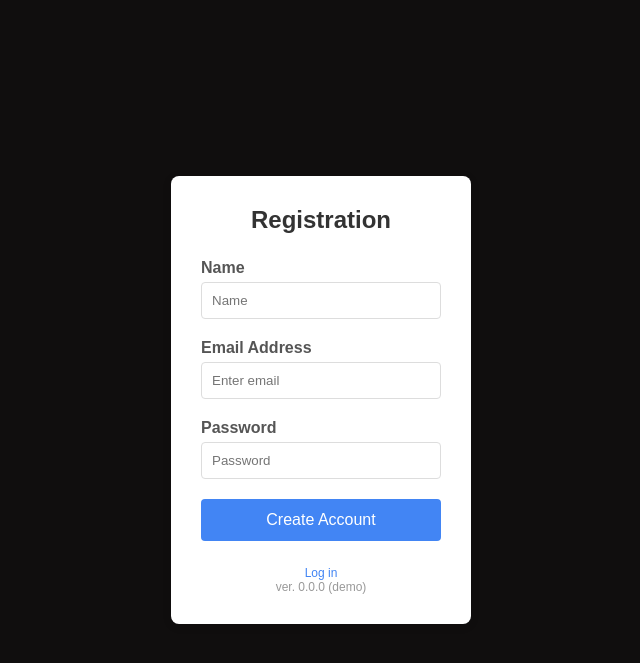
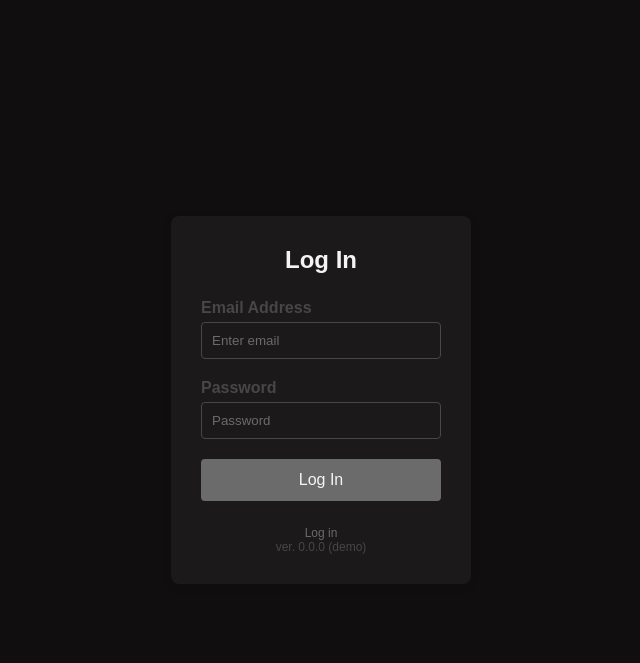
Before and after one commit to kutmanm/ChatProject, a Python web app: template templates/login.html in a window 1280 px wide. Shown: the top 663 px of the page, without its empty margins (319-959 px from the left). Run offline with Jinja, Linux system fonts and the light colour scheme; the template is opened without the code that fills it, so the values that code supplies are empty.

Commit message:
Починил css, окно логина, окно регистрации

```diff
--- a/static/style.css
+++ b/static/style.css
@@ -9,7 +9,7 @@ body {
 }
 
 .login-container {
-    background-color: white;
+    background-color: #1b1919; /* фон окна */
     padding: 30px;
     border-radius: 8px;
     box-shadow: 0 2px 10px rgba(0, 0, 0, 0.1);
@@ -21,7 +21,7 @@ h1 {
     margin-top: 0;
     margin-bottom: 25px;
     font-size: 24px;
-    color: #333;
+    color: #f4f4f4; /* цвет текста */
 }
 
 .input-group {
@@ -33,22 +33,28 @@ label {
     display: block;
     margin-bottom: 5px;
     font-weight: bold;
-    color: #555;
+    color: #474747; /* цвет текста */
 }
 
 input {
     width: 100%;
     padding: 10px;
-    border: 1px solid #ddd;
+    border: 1px solid #474747;
     border-radius: 4px;
     box-sizing: border-box;
+    background-color: #1b1919;
+    color: #f4f4f4; /* текст внутри полей */
+}
+
+input::placeholder {
+    color: #6b6b6b;
 }
 
 button {
     width: 100%;
     padding: 12px;
-    background-color: #4285f4;
-    color: white;
+    background-color: #6b6b6b; /* цвет кнопки */
+    color: #f4f4f4; /* текст на кнопке */
     border: none;
     border-radius: 4px;
     font-size: 16px;
@@ -57,17 +63,17 @@ button {
 }
 
 button:hover {
-    background-color: #3367d6;
+    background-color: #5a5a5a;
 }
 
 .footer {
     font-size: 12px;
-    color: #999;
+    color: #474747; /* цвет текста */
     margin-top: 10px;
 }
 
 .footer a {
-    color: #4285f4;
+    color: #6b6b6b;
     text-decoration: none;
 }
 
--- a/templates/login.html
+++ b/templates/login.html
@@ -3,17 +3,12 @@
 <head>
     <meta charset="UTF-8">
     <meta name="viewport" content="width=device-width, initial-scale=1.0">
-    <title>Registration</title>
+    <title>Log In</title>
     <link rel="stylesheet" href="../static/style.css">
 </head>
 <body>
     <div class="login-container">
-        <h1>Registration</h1>
-
-        <div class="input-group">
-            <label for="name">Name</label>
-            <input type="text" id="name" placeholder="Name">
-        </div>
+        <h1>Log In</h1>
 
         <div class="input-group">
             <label for="email">Email Address</label>
@@ -27,10 +22,10 @@
 
         <div class="divider"></div>
 
-        <button>Create Account</button>
+        <button>Log In</button>
 
         <div class="footer">
-            <a href="login.html">Log in</a><br>
+            <a href="register.html">Log in</a><br>
             ver. 0.0.0 (demo)
         </div>
     </div>
--- a/templates/register.html
+++ b/templates/register.html
@@ -7,7 +7,7 @@
     <link rel="stylesheet" href="../static/style.css">
 </head>
 <body>
-    <div class="registration-container">
+    <div class="login-container">
         <h1>Registration</h1>
 
         <div class="input-group">
@@ -27,7 +27,7 @@
 
         <div class="divider"></div>
 
-        <button class="create-account-btn">Create Account</button>
+        <button>Create Account</button>
 
         <div class="footer">
             <a href="login.html">Log in</a><br>
```
Also changed, not shown: other parts of static/style.css (+13 -24 lines).
